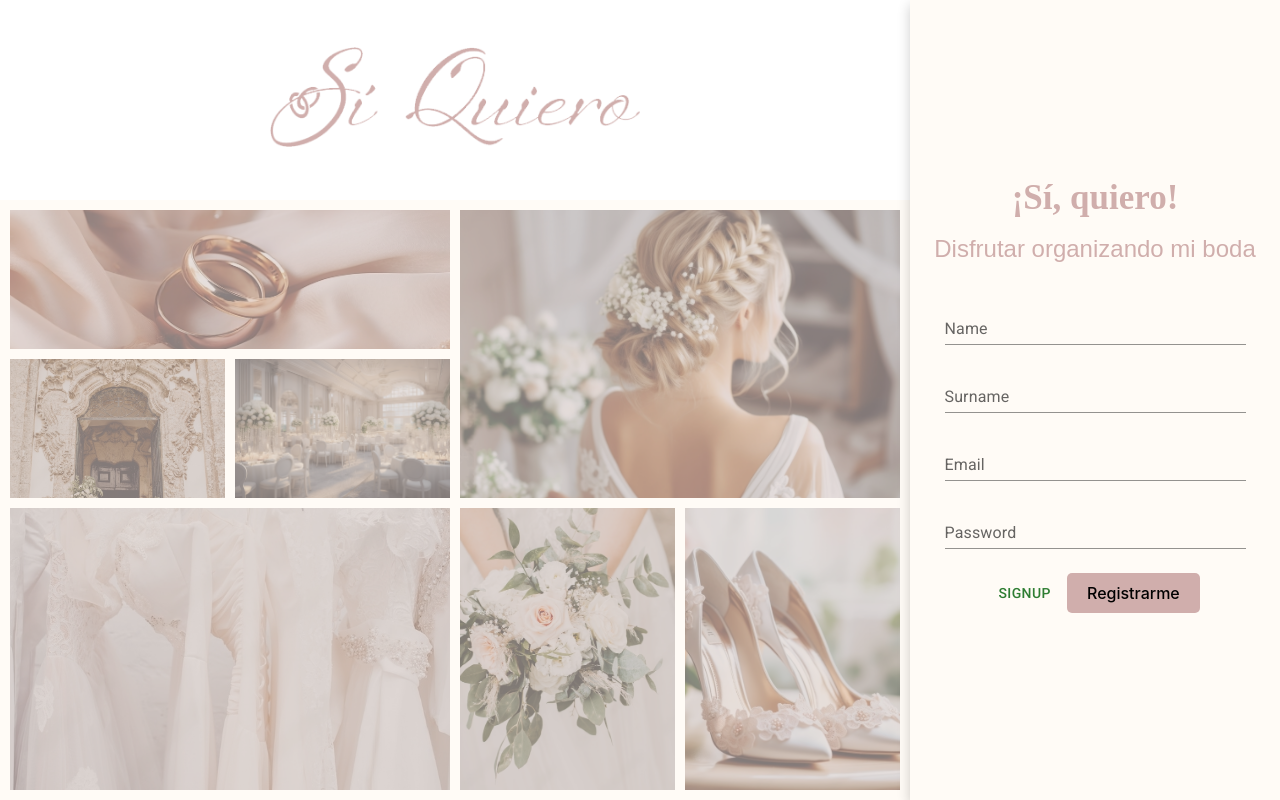
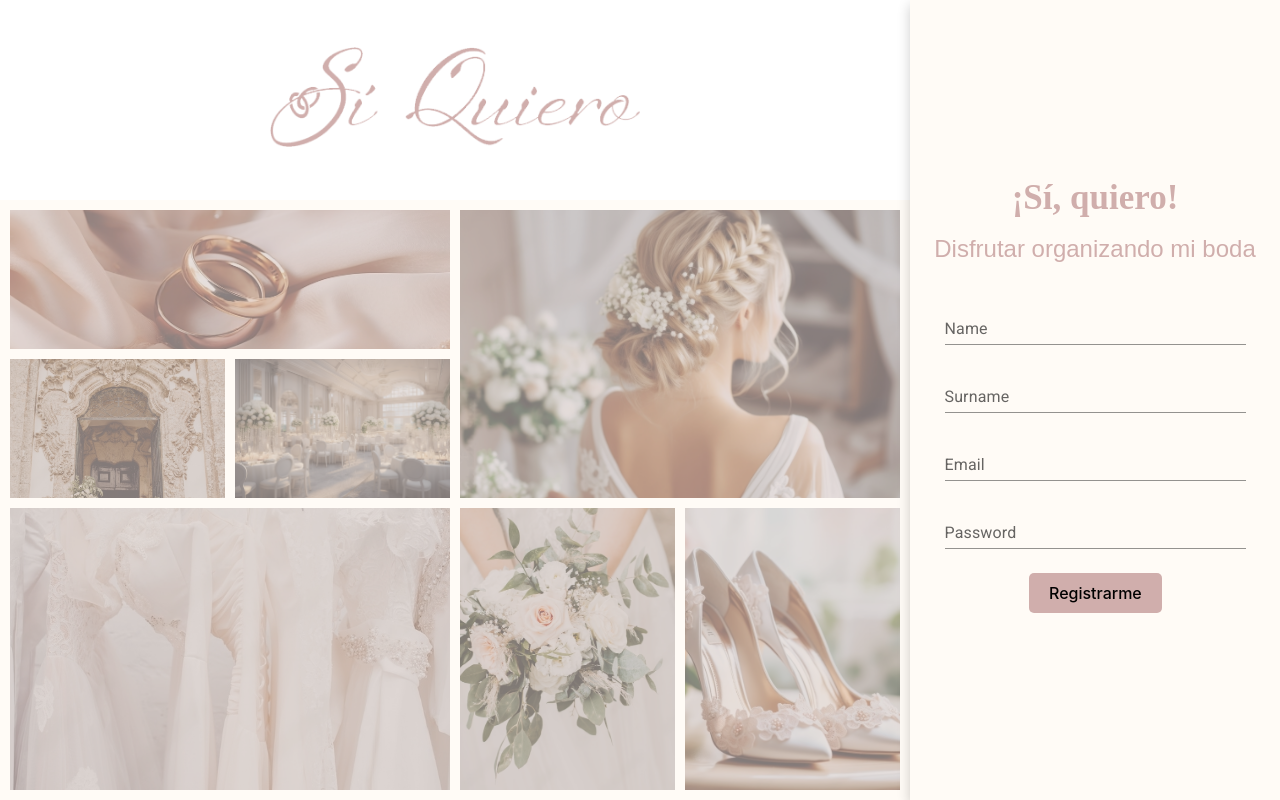
Before and after one commit to zoraidafalcon/SiQuiero-Frontend, a React (Vite) app in the folder SiQuiero-Frontend/: page /signup in a window 1280 px wide. Built offline with nearby package versions, Linux system fonts and the light colour scheme; a web font is replaced by a local one.

Commit message:
todas las vistas creadas

```diff
--- /dev/null
+++ b/SiQuiero-Frontend/src/components/InvitacionCard/InvitacionCard.jsx
@@ -0,0 +1,9 @@
+import React from 'react'
+
+function InvitacionCard() {
+  return (
+    <div style={{ color: 'black' }}>InvitacionCard</div>
+  )
+}
+
+export default InvitacionCard
--- a/SiQuiero-Frontend/src/components/LoginCard/LoginCard.jsx
+++ b/SiQuiero-Frontend/src/components/LoginCard/LoginCard.jsx
@@ -7,15 +7,12 @@ function LoginCard() {
     const navigate = useNavigate()
     const [email, setEmail] = useState('')
     const [password, setPassword] = useState('')
-    const [userId, setUserId] = useState('')
 
     const onLogin = async () => {
-    const {result}  = await login({ email, password, userId})
+    const {result}  = await login({ email, password})
         console.log(result)
       localStorage.setItem('token', result.token)
       localStorage.setItem('role', result.role)
-      localStorage.setItem('id', result.id)
-        console.log(userId)
 
 
       //para admin o user
--- a/SiQuiero-Frontend/src/components/PasosCard/PasosCard.jsx
+++ b/SiQuiero-Frontend/src/components/PasosCard/PasosCard.jsx
@@ -13,7 +13,7 @@ function PasosCard() {
     const onWedding = async () => {
     const result = await wedding({ persona1, persona2, date, place })
 
-    navigate('/paso2')
+    navigate('/invitacion')
     }
 
     return (
--- a/SiQuiero-Frontend/src/components/SignupCard/SignupCard.jsx
+++ b/SiQuiero-Frontend/src/components/SignupCard/SignupCard.jsx
@@ -50,13 +50,9 @@ function SignupCard() {
         </CardContent>
 
         <CardActions sx={{ display: 'flex', justifyContent: 'flex-end' }}>
-          <Button onClick={onSignup} color="success">
-            Signup
-          </Button>
 
-          <Link to="/login">
-            <button className="hvr_horizontal">Registrarme</button>
-          </Link>
+            <button onClick={onSignup} className="hvr_horizontal">Registrarme</button>
+
         </CardActions>
       </Card>
     )
--- /dev/null
+++ b/SiQuiero-Frontend/src/pages/Invitacion/Invitacion.jsx
@@ -0,0 +1,9 @@
+import InvitacionCard from '../../components/InvitacionCard/InvitacionCard'
+
+function Invitacion() {
+  return (
+    <InvitacionCard/>
+  )
+}
+
+export default Invitacion
--- a/SiQuiero-Frontend/src/router/index_router.jsx
+++ b/SiQuiero-Frontend/src/router/index_router.jsx
@@ -5,6 +5,7 @@ import Signup from '../pages/Signup/Signup'
 import Home  from '../pages/Home/Home'
 import Portada from '../pages/Portada/Portada'
 import Pasos from '../pages/Pasos/Pasos'
+import Invitacion from '../pages/Invitacion/Invitacion'
 const router = createBrowserRouter([
   {
     path: '/',
@@ -37,6 +38,10 @@ const router = createBrowserRouter([
     element: <Pasos/>,
   },
   {
+    path: '/invitacion',
+    element: <Invitacion/>,
+  },
+  {
     path: '/login',
     element: <Login/>,
   },
```
